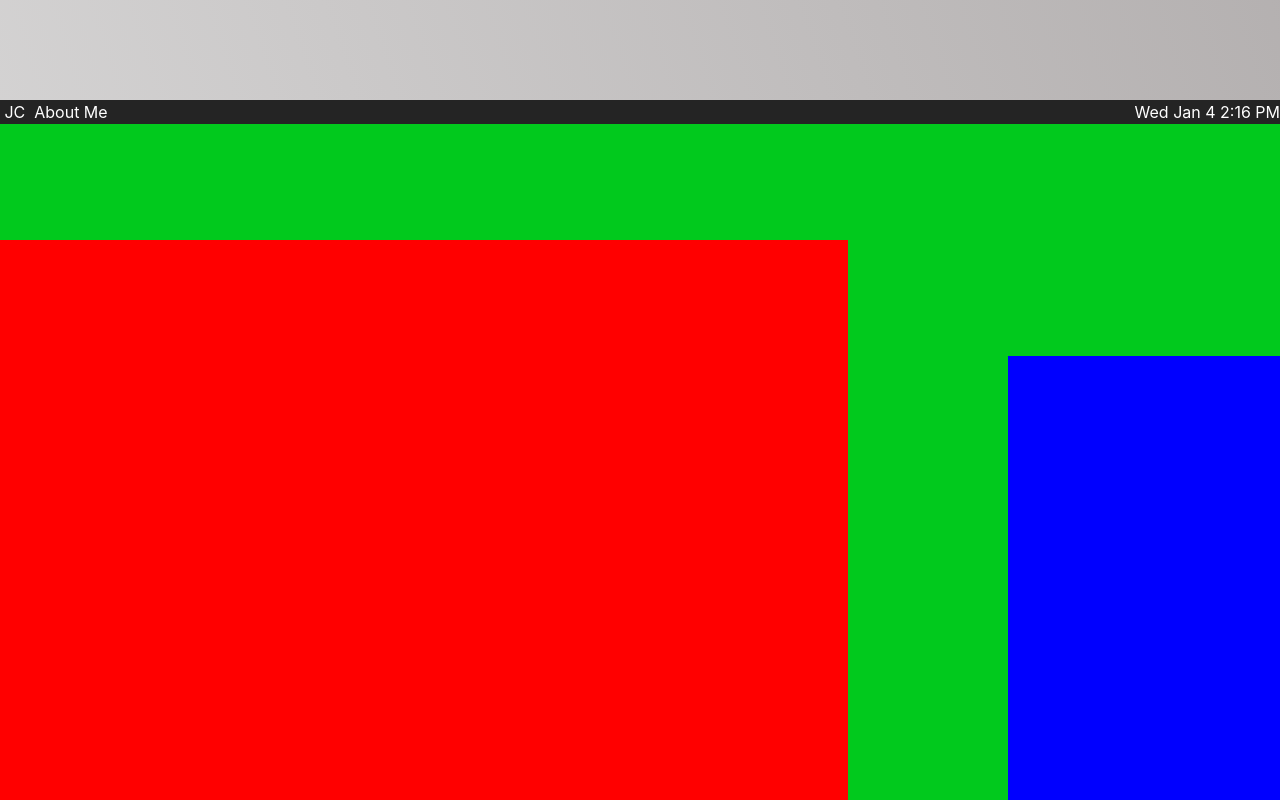
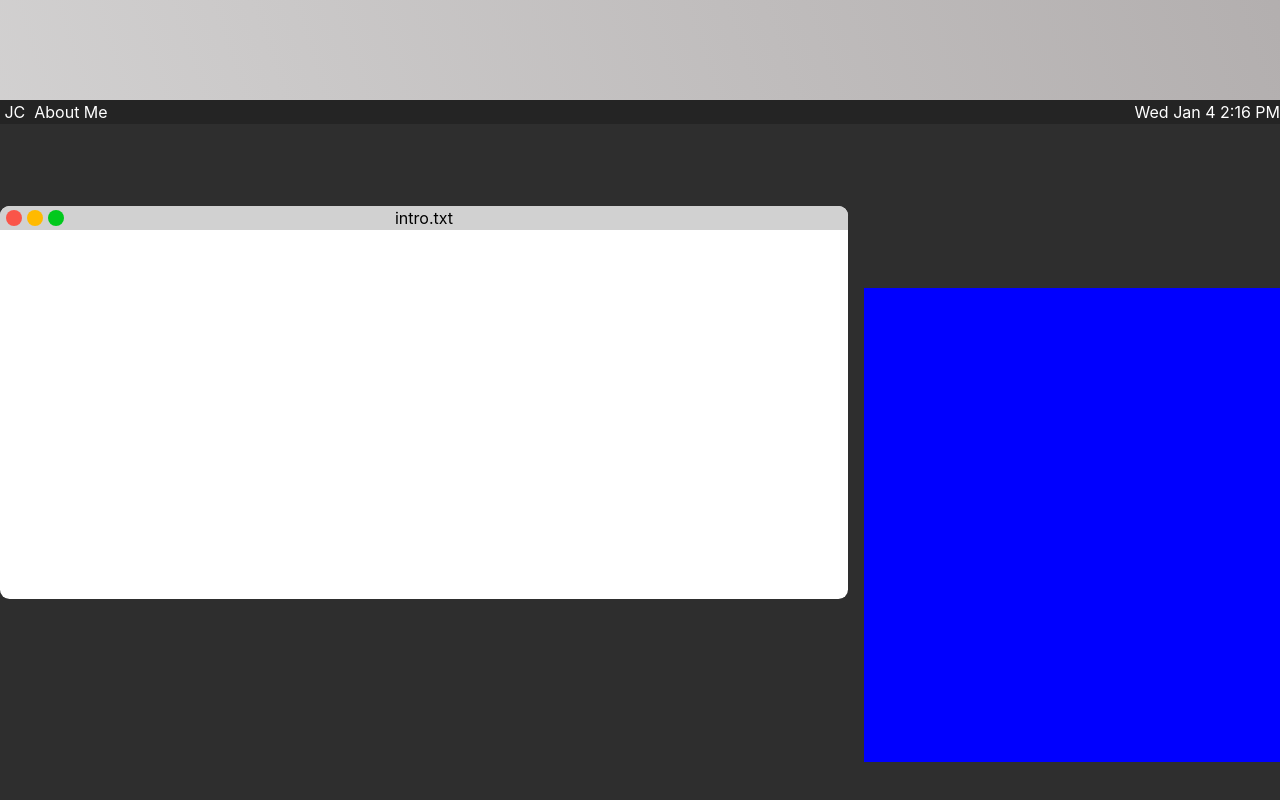
Before and after one commit to johnclimie/portfolio-2023, a Next.js app: page / in a window 1280 px wide. Shown: the part 700-1500 px from the top of the page. Built offline with nearby package versions, Linux system fonts and the light colour scheme; a web font is replaced by a local one.

Commit message:
Added styling for window

```diff
--- a/pages/index.js
+++ b/pages/index.js
@@ -62,9 +62,26 @@ export default function Home() {
 
           <div className={styles.aboutMeContent}>
             <div className={styles.aboutMeGrid}>
-              <div class={styles.one}></div>
+              <div class={styles.aboutMeTxt}>
+                <div class={styles.lightWindowTop}>
+                    <div className={styles.buttonSelection}>
+                    <div className={styles.red}></div>
+                    <div className={styles.yellow}></div>
+                    <div className={styles.green}></div>
+                  </div>
+
+                  <p className={styles.windowTitle}>
+                    intro.txt
+                  </p>
+
+                  <div className={styles.buttonSelectionFiller}>
+                    <div className={styles.red}></div>
+                    <div className={styles.yellow}></div>
+                    <div className={styles.green}></div>
+                  </div>
+                </div>
+              </div>
               <div class={styles.two}></div>
-              <div class={styles.three}></div>
             </div>
           </div>
         </section>
--- a/styles/Home.module.css
+++ b/styles/Home.module.css
@@ -166,27 +166,37 @@
 .aboutMeGrid {
   display: grid;
   grid-template-columns: repeat(9, 1fr);
-  grid-auto-rows: minmax(100px, auto);
+  grid-template-rows: repeat(9, 1fr);
   gap: 1rem;
   max-width: 130rem;
   width: 100%;
-  background-color: #01c91d;
+  min-height: 90vh;
+  background-color: #2E2E2E;
 }
 
-.one {
-  background-color: red;
+.aboutMeTxt {
   grid-column: 1 / 7;
   grid-row: 2/7;
+  display: flex;
+  flex-direction: column;
+  border-radius: .6rem;
+  background-color: #FFFFFF;
+}
+
+.lightWindowTop {
+  width: 100%;
+  height: 1.5rem;
+  display: flex;
+  justify-content: space-between;
+  align-items: center;
+  border-top-left-radius: .6rem;
+  border-top-right-radius: .6rem;
+  background-color: #D1D1D1;
+  font-family: -apple-system, BlinkMacSystemFont, sans-serif;
 }
 
 .two {
   background-color: blue;
-  grid-column: 8/10;
-  grid-row: 3/8;
+  grid-column: 7/10;
+  grid-row: 3/9;
 }
-
-.three {
-  background-color: purple;
-  grid-column: 7/9;
-  grid-row: 8/12
-}
```
